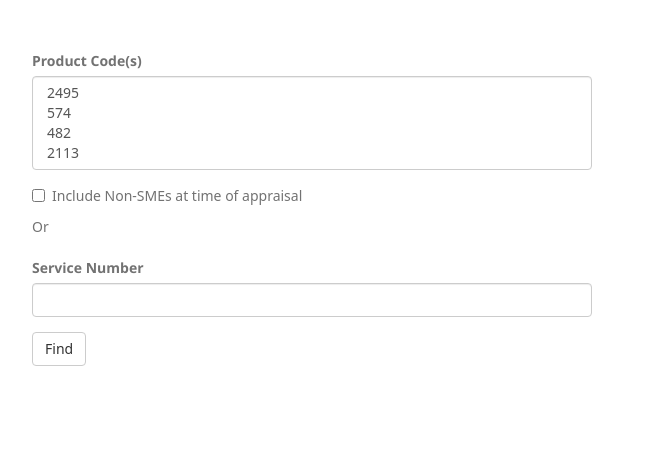
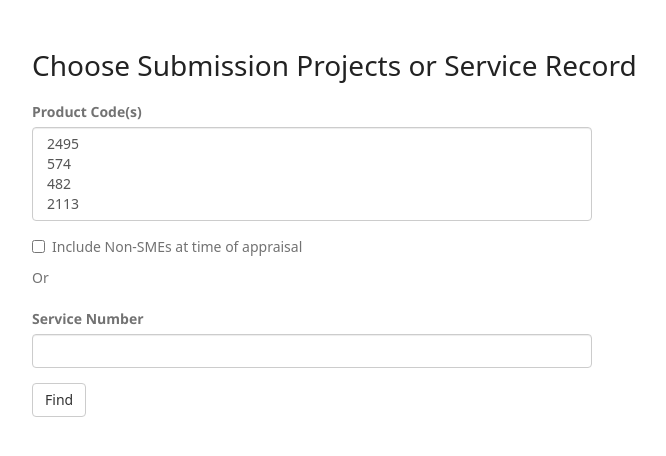
Before and after one commit to scotent/eumis, a plain HTML site: page new.html in a window 1280 px wide. Shown: the whole page, without its empty margins (33-699 px from the left). Drawn offline with nearby package versions, Linux system fonts and the light colour scheme; a web font is replaced by a local one.

Commit message:
Update new.html

```diff
--- a/new.html
+++ b/new.html
@@ -19,6 +19,7 @@
 <body>
 
 <div class="container-fluid">
+    <h1>Choose Submission Projects or Service Record</h1>
 <div class="row">
         <div class="col-sm-6">
             <form>
```
